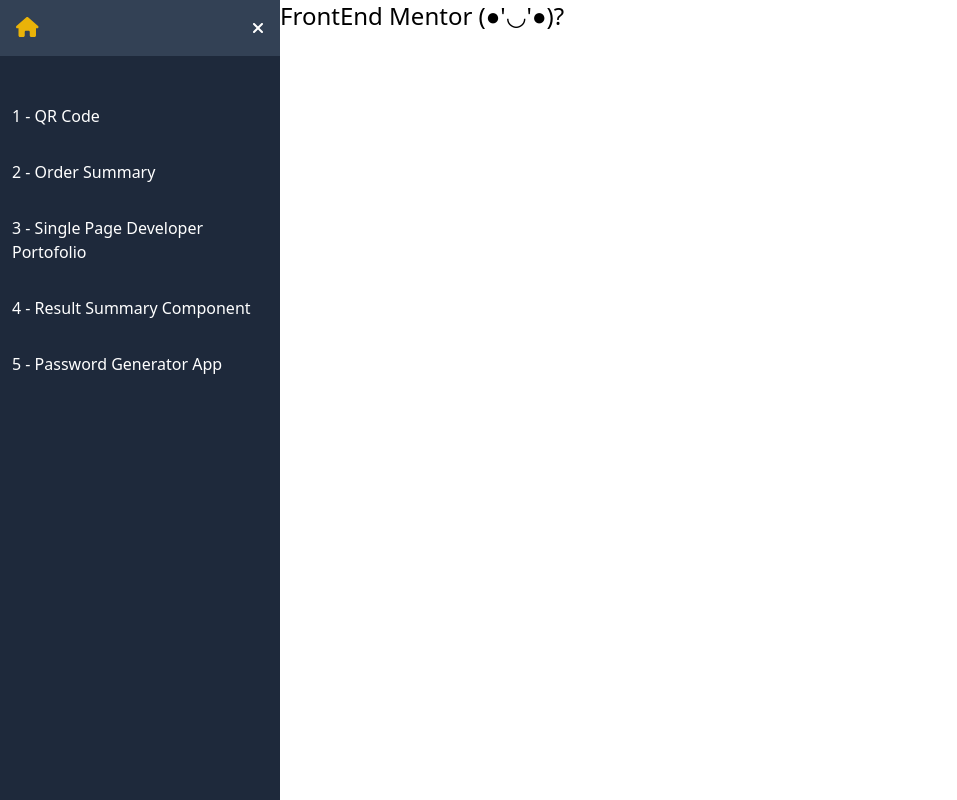
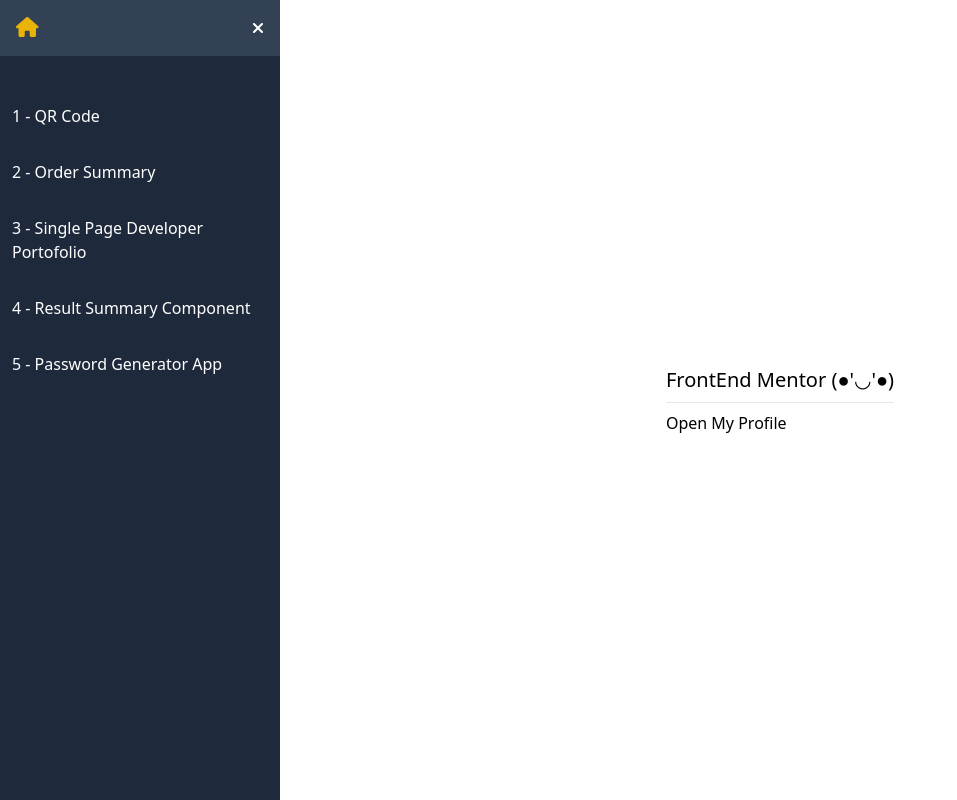
Before and after one commit to dimar-hanung/dimarhanung-next, a Nuxt app: page /chellanges/frontend-mentor in a window 1280 px wide. Shown: the whole page, without its empty margins (0-957 px from the left). Built offline with nearby package versions, Linux system fonts and the light colour scheme.

Commit message:
feat: portofolio link

```diff
--- a/pages/chellanges/frontend-mentor/index.vue
+++ b/pages/chellanges/frontend-mentor/index.vue
@@ -1,5 +1,17 @@
 <template>
-  <div class="text-2xl h-full">FrontEnd Mentor (●'◡'●)?</div>
+  <div class="h-full min-h-screen grid place-items-center">
+    <div>
+      <p class="text-xl">FrontEnd Mentor (●'◡'●)</p>
+      <hr class="my-2" />
+      <div>
+        <a
+          target="_blank"
+          href="https://www.frontendmentor.io/profile/dimar-hanung"
+          >Open My Profile</a
+        >
+      </div>
+    </div>
+  </div>
 </template>
 
 <script setup lang="ts"></script>
--- a/pages/index.vue
+++ b/pages/index.vue
@@ -263,7 +263,7 @@
                   <div class="text-2xl font-bold">7+</div>
                   <div>
                     <ClientOnly>
-                      <font-awesome-icon :icon="['fa', 'arrow-right']" />
+                      <!-- <font-awesome-icon :icon="['fa', 'arrow-right']" /> -->
                     </ClientOnly>
                   </div>
                 </div>
@@ -271,12 +271,27 @@
               <t-card
                 class="w-1/3 flex-grow min-w-[230px] cursor-pointer dark:hover:bg-slate-700"
               >
-                <div>Front-End Mentor</div>
+                <NuxtLink to="/chellanges/frontend-mentor">
+                  <div>Front-End Mentor</div>
+                  <div class="flex w-full justify-between place-items-end">
+                    <div class="text-2xl font-bold">90+</div>
+                    <div>
+                      <ClientOnly>
+                        <font-awesome-icon :icon="['fa', 'arrow-right']" />
+                      </ClientOnly>
+                    </div>
+                  </div>
+                </NuxtLink>
+              </t-card>
+              <t-card
+                class="w-1/3 flex-grow min-w-[230px] cursor-pointer dark:hover:bg-slate-700"
+              >
+                <div>Fun Stuff & Experiment</div>
                 <div class="flex w-full justify-between place-items-end">
-                  <div class="text-2xl font-bold">90+</div>
+                  <div class="text-2xl font-bold">32+</div>
                   <div>
                     <ClientOnly>
-                      <font-awesome-icon :icon="['fa', 'arrow-right']" />
+                      <!-- <font-awesome-icon :icon="['fa', 'arrow-right']" /> -->
                     </ClientOnly>
                   </div>
                 </div>
```
